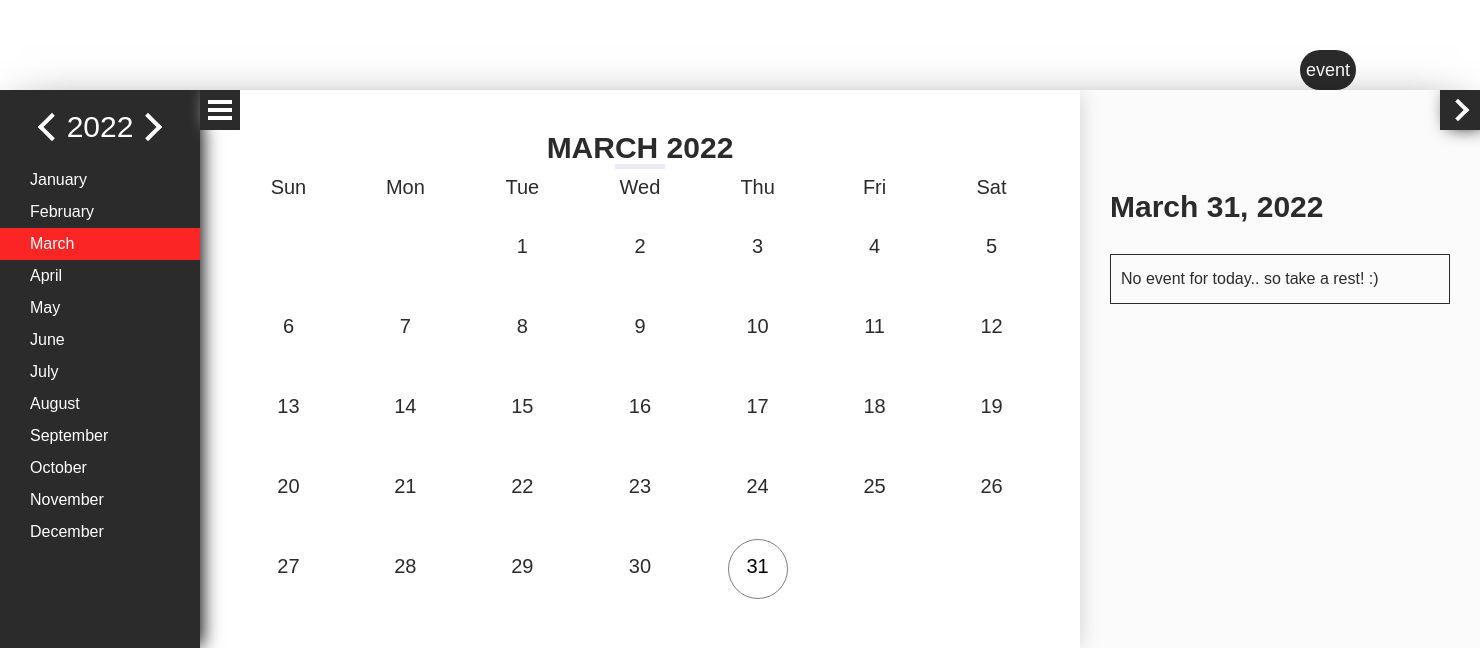
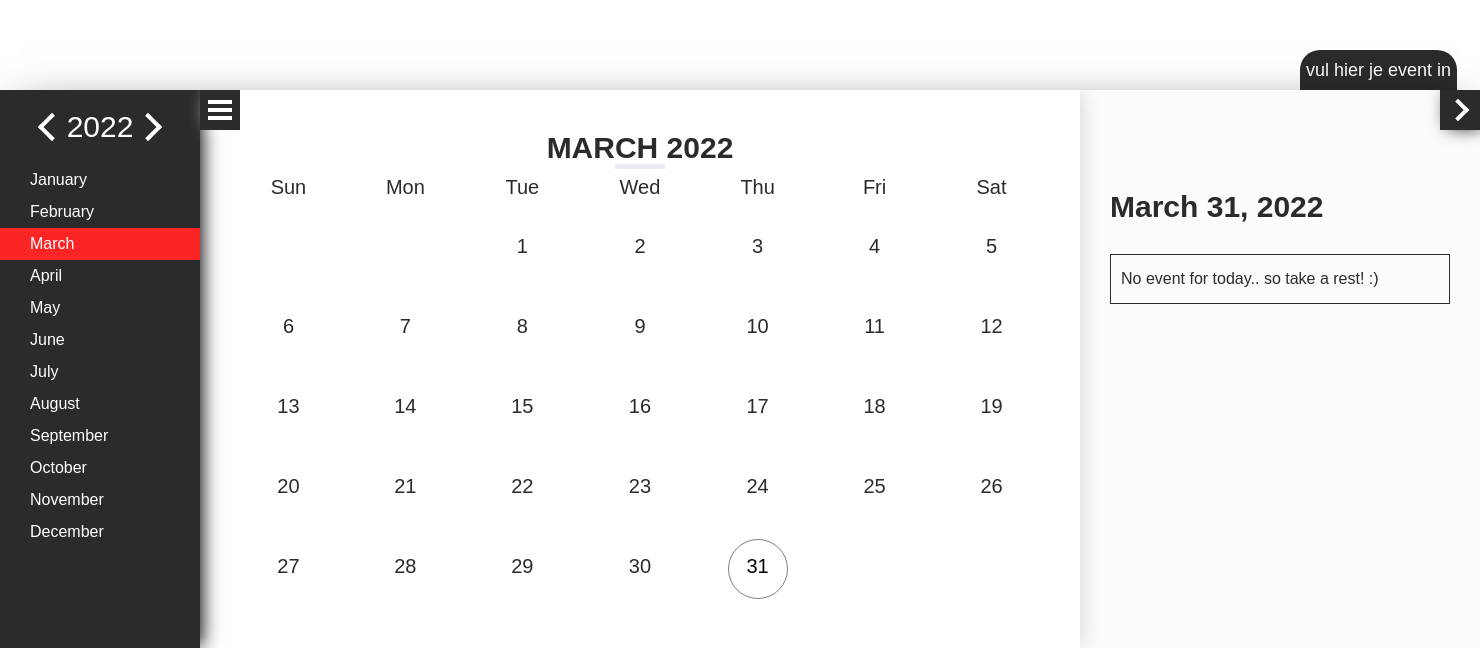
Before and after one commit to sandje05/urenregistratie, a PHP site: page /agenda.html in a window 1480 px wide. Shown: the top 648 px of the page. Run offline with PHP 8.4, Linux system fonts and the light colour scheme.

Commit message:
de knop veranderd

```diff
--- a/urenregristratie/agenda/agenda.css
+++ b/urenregristratie/agenda/agenda.css
@@ -1016,7 +1016,13 @@ button.icon-button > span.chevron-arrow-right {
   background: #2b2b2b;
   color:#fff;
   font-size: 18px;
-  border-radius: 20px;
+  border-top-left-radius: 20px;
+  border-top-right-radius: 20px;
+  border-bottom-width: 50px;
   margin-left: 1300px;
   margin-top: 50px;
+
+
+
+
 }
--- a/urenregristratie/agenda/agenda.html
+++ b/urenregristratie/agenda/agenda.html
@@ -11,7 +11,7 @@
 
 <body>
     <div class="Login">
-    <input type="submit" name="" value="event">
+    <input type="submit" name="" value="vul hier je event in">
 
 
 
```
